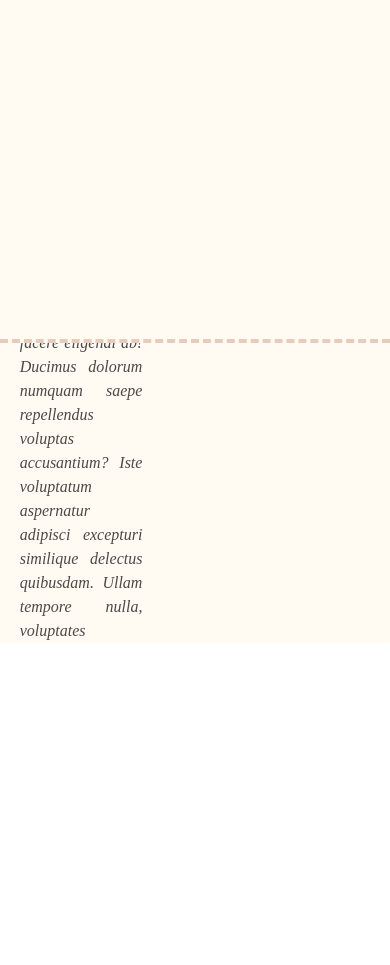
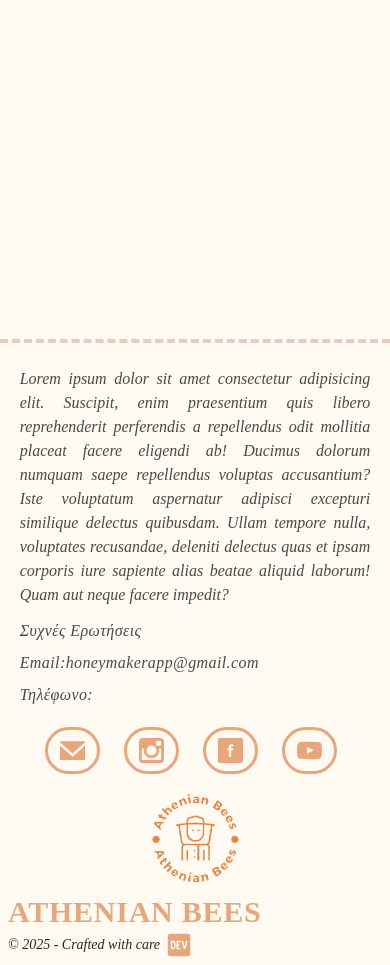
Before and after one commit to TSM97/commerce, a React (Vite) app: page /article/1 in a window 390 px wide. Shown: the part 501-1466 px from the top of the page. Before the commit the page ends 1163 px from the top, so only its background shows below. Built offline with nearby package versions, Linux system fonts and the light colour scheme; no server answers; the database is empty.

Commit message:
Responsiveness to footer + add some translations

```diff
--- a/src/Components/About/About.tsx
+++ b/src/Components/About/About.tsx
@@ -1,7 +1,9 @@
 import { useRef } from "react";
+import { useTranslation } from "react-i18next";
 
 export default function About() {
   const container = useRef(null);
+  const { t } = useTranslation();
   return (
     <>
       <section>
@@ -17,7 +19,7 @@ export default function About() {
           className="bg-svgColor relative h-[100vh] z-10 flex justify-center items-center"
         >
           <div className="mx-auto w-[90%] md:w-1/2 text-center text-[12dvw] md:text-[6dvw] text-black-250 tracking-tight py-14 leading-none">
-            Reveal the Unique Story Behind
+            {t("about_intro")}
             <span className="text-honey tracking-wide"> Athenian Bees</span>
           </div>
         </section>
--- a/src/Components/Footer/Components/Links.tsx
+++ b/src/Components/Footer/Components/Links.tsx
@@ -41,7 +41,10 @@ export default function Links() {
           </a>
         </div>
       </div>
-      <img className="h-[120px] pt-2 opacity-90" src={Logo} />
+      <img
+        className="h-[120px] pt-2 lg:self-end self-center opacity-90"
+        src={Logo}
+      />
     </>
   );
 }
--- a/src/Components/Footer/Footer.tsx
+++ b/src/Components/Footer/Footer.tsx
@@ -1,13 +1,13 @@
-import FooterDetails from './FooterDetails';
+import FooterDetails from "./FooterDetails";
 
 export default function Footer() {
   return (
     <div
-      className='relative h-[300px]'
-      style={{ clipPath: 'polygon(0% 0, 100% 0%, 100% 100%, 0 100%)' }}
+      className="relative xl:h-[300px]"
+      style={{ clipPath: "polygon(0% 0, 100% 0%, 100% 100%, 0 100%)" }}
     >
-      <div className='relative h-[calc(100vh+300px)] -top-[100vh]'>
-        <div className='h-[300px] sticky top-[calc(100vh-300px)]'>
+      <div className="relative xl:h-[calc(100vh+300px)] xl:-top-[100vh]">
+        <div className="xl:h-[300px] sticky xl:top-[calc(100vh-300px)]">
           <FooterDetails />
         </div>
       </div>
--- a/src/Components/Footer/FooterDetails.tsx
+++ b/src/Components/Footer/FooterDetails.tsx
@@ -5,8 +5,8 @@ import Links from "./Components/Links";
 export default function FooterDetails() {
   return (
     <section className="flex flex-col h-full justify-between p-2 pt-6">
-      <section className="md:flex justify-between px-[3vw]">
-        <div className="w-[35%] text-black-100 text-justify text-md">
+      <section className="flex gap-3 lg:flex-row flex-col justify-between px-[3vw] ">
+        <div className="lg:w-[35%] text-black-100 text-justify text-md">
           <i>
             Lorem ipsum dolor sit amet consectetur adipisicing elit. Suscipit,
             enim praesentium quis libero reprehenderit perferendis a repellendus
@@ -18,7 +18,7 @@ export default function FooterDetails() {
             facere impedit?
           </i>
         </div>
-        <section className="text-lg tracking-wide text-black-100">
+        <section className="lg:text-lg tracking-wide text-black-100">
           <div className="pb-2">
             <i>Συχνές Ερωτήσεις</i>
           </div>
@@ -30,12 +30,12 @@ export default function FooterDetails() {
           </div>
         </section>
 
-        <div className="flex-col flex items-end">
+        <div className="flex-col flex items-end ">
           <Links />
         </div>
       </section>
 
-      <div className="flex justify-between">
+      <div className="sm:flex justify-between">
         <div className="text-3xl sm:text-5xl md:text-6xl xl:text-8xl tracking-wide font-extrabold text-primary-250 select-none">
           ATHENIAN BEES
         </div>
--- a/src/Components/News/Components/RightPartial.tsx
+++ b/src/Components/News/Components/RightPartial.tsx
@@ -7,8 +7,11 @@ import { useArticlesStore } from "../../../stores/useArticlesStore";
 import FilterChip from "../../Common/FilterChip/FilterChip";
 import filterType from "../../../types/filterType";
 import { articleFilterUtil } from "../utils/articleFilterUtil";
+import { useTranslation } from "react-i18next";
 
 export default function RightPartial() {
+  const { t } = useTranslation();
+
   const [currentPage, setCurrentPage] = useState(1);
   const { articles, loading } = useArticlesStore();
   const [articleFilter, setArticleFilter] = useState<filterType>([
@@ -44,9 +47,7 @@ export default function RightPartial() {
         <>
           <article className="w-full">
             <header className="font-bold text-3xl pb-4 sm:flex justify-between">
-              <span className=" font-lobster tracking-wider">
-                From the Hive
-              </span>
+              <span className=" font-lobster">{t("news_title")}</span>
               {/* Filter */}
               <div className="flex gap-1">
                 <FilterChip
@@ -61,7 +62,7 @@ export default function RightPartial() {
                     articleFilter.includes("Experience") ? "!bg-primary" : ""
                   } cursor-pointer`}
                 >
-                  Experiences
+                  {t("news_filter_experience")}
                 </FilterChip>
                 <FilterChip
                   onClick={() =>
@@ -75,7 +76,7 @@ export default function RightPartial() {
                     articleFilter.includes("Article") ? "!bg-primary" : ""
                   } cursor-pointer`}
                 >
-                  Articles
+                  {t("news_filter_article")}
                 </FilterChip>
               </div>
             </header>
--- a/src/locales/el/translation.json
+++ b/src/locales/el/translation.json
@@ -17,6 +17,10 @@
   "honey_info": "Ανακαλύψτε την αληθινή γεύση του μελιού, που συλλέγεται με φροντίδα από τα δικά μας μελίσσια. Κάθε βάζο αντικατοπτρίζει το πάθος μας για τη μελισσοκομία και τη δέσμευσή μας για ποιότητα.",
   "based_in_athens": "Με έδρα την Αθήνα, Ελλάδα",
   "news_info": "Τελευταίες ενημερώσεις στη <1>μελισσοκομία</1> και την παραγωγή <2>μελιού</2>",
+  "news_title": "Απευθείας από την κυψέλη",
+  "news_filter_experience": "Εμπειρίες",
+  "news_filter_article": "Άρθρα",
+  "about_intro": "Αποκαλύψτε τη μοναδική ιστορία πίσω από το",
   "button_contact": "επικοινωνία",
   "button_read_more": "περισσoτερα",
   "product_out_of_stock": "Μη διαθέσιμο",
--- a/src/locales/en/translation.json
+++ b/src/locales/en/translation.json
@@ -17,6 +17,10 @@
   "honey_info": "Discover the true taste of local honey, harvested with care from our very own beehives. Each jar reflects our passion for beekeeping and commitment to quality.",
   "based_in_athens": "Based in Athens, Greece",
   "news_info": "Latest updates in <1>beekeeping</1> and <2>honey</2> production",
+  "news_title": "From the hive",
+  "news_filter_experience": "Experiences",
+  "news_filter_article": "Articles",
+  "about_intro": "Reveal the Unique Story Behind",
   "button_contact": "CONTACT",
   "button_read_more": "Read More",
   "product_out_of_stock": "Out of Stock",
```
